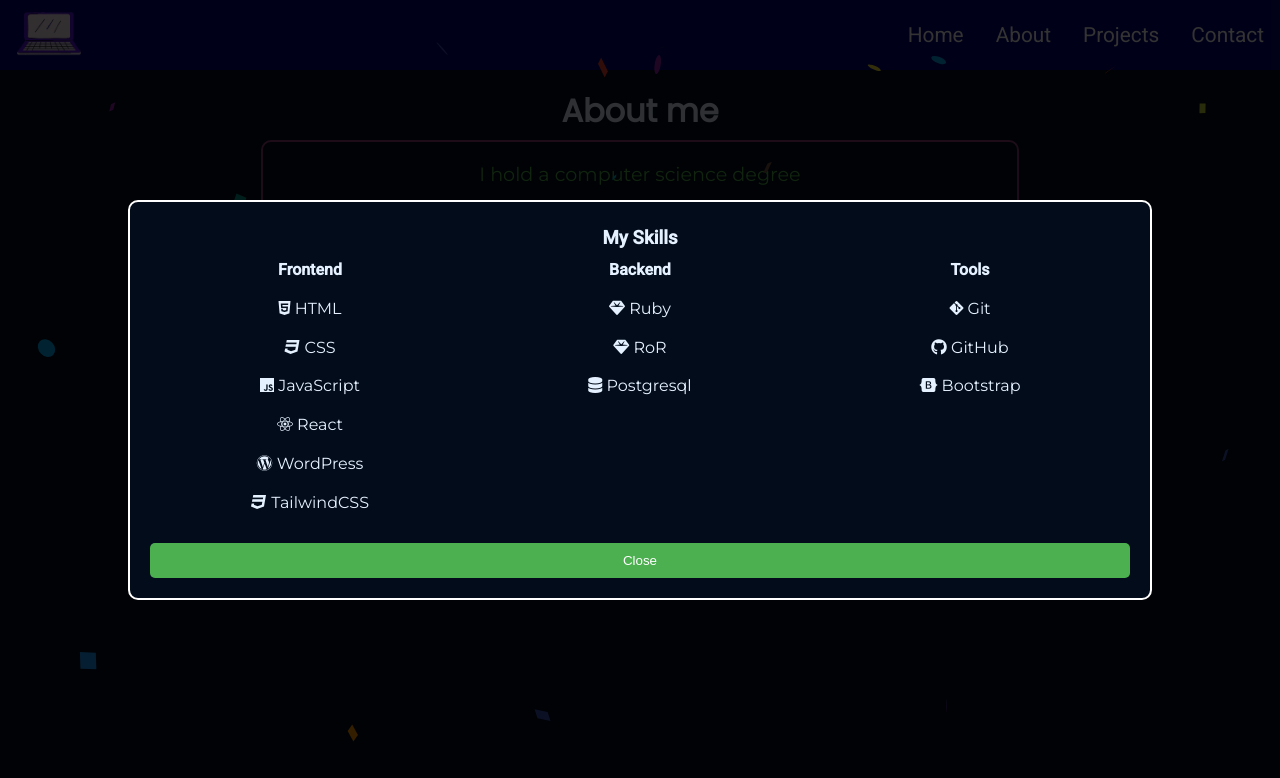
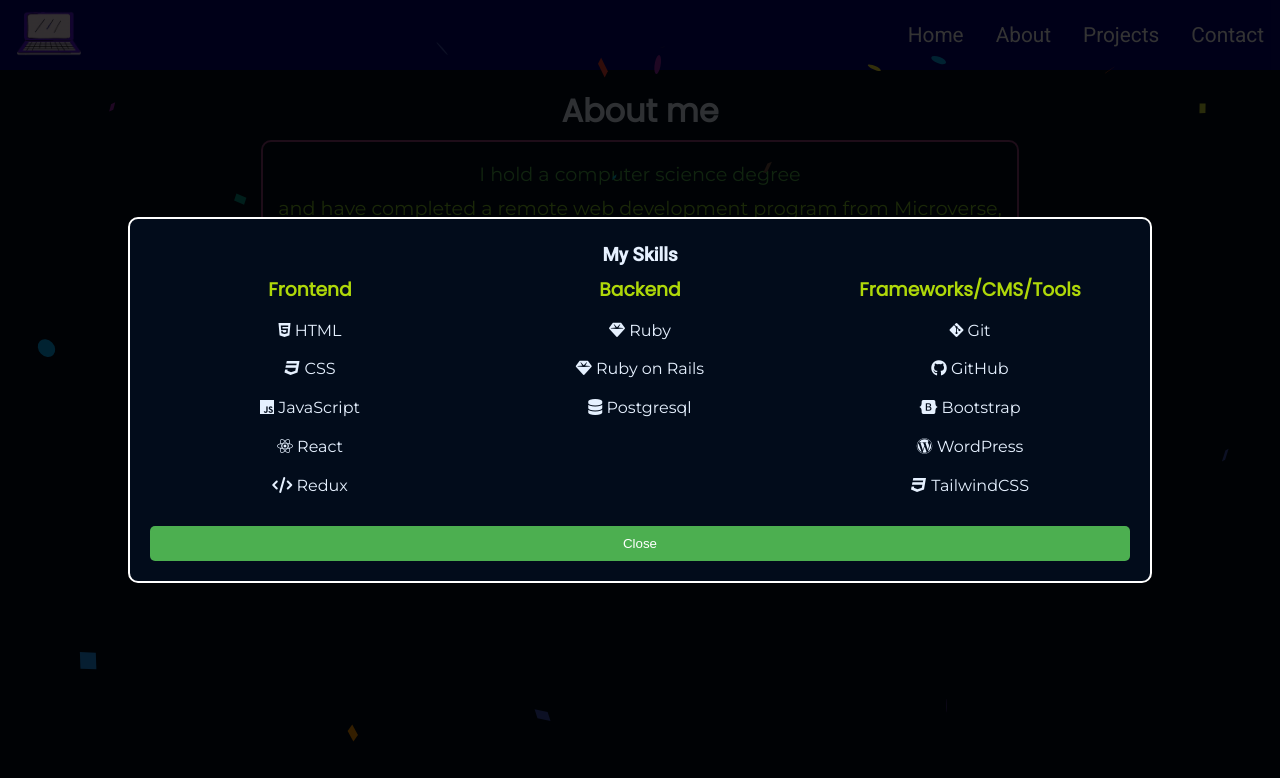
Before and after one commit to mryeminthu/react-portfolio, a React (Create React App) app: page /about in a window 1280 px wide. Both pictures are taken after a click on the button "My Skills". Shown: the top 778 px of the page. Built offline with nearby package versions, Linux system fonts and the light colour scheme.

Commit message:
Add styles to skills popup

```diff
--- a/src/components/About/SkillsPopup.jsx
+++ b/src/components/About/SkillsPopup.jsx
@@ -8,7 +8,7 @@
         <h3>My Skills</h3>
         <div className="skills-content">
           <div className="category">
-            <h4>Frontend</h4>
+            <h3>Frontend</h3>
             <ul>
               <li>
                 <i className="fab fa-html5"></i> HTML
@@ -23,21 +23,18 @@
                 <i className="fab fa-react"></i> React
               </li>
               <li>
-                <i className="fab fa-wordpress"></i> WordPress
-              </li>
-              <li>
-                <i className="fab fa-css3"></i> TailwindCSS
+                <i className="fas fa-code"></i> Redux
               </li>
             </ul>
           </div>
           <div className="category">
-            <h4>Backend</h4>
+            <h3>Backend</h3>
             <ul>
               <li>
                 <i className="fas fa-gem"></i> Ruby
               </li>
               <li>
-                <i className="fas fa-gem"></i> RoR
+                <i className="fas fa-gem"></i> Ruby on Rails
               </li>
               <li>
                 <i className="fas fa-database"></i> Postgresql
@@ -45,7 +42,7 @@
             </ul>
           </div>
           <div className="category">
-            <h4>Tools</h4>
+            <h3>Frameworks/CMS/Tools</h3>
             <ul>
               <li>
                 <i className="fab fa-git-alt"></i> Git
@@ -55,6 +52,12 @@
               </li>
               <li>
                 <i className="fab fa-bootstrap"></i> Bootstrap
+              </li>
+              <li>
+                <i className="fab fa-wordpress"></i> WordPress
+              </li>
+              <li>
+                <i className="fab fa-css3"></i> TailwindCSS
               </li>
             </ul>
           </div>
```
